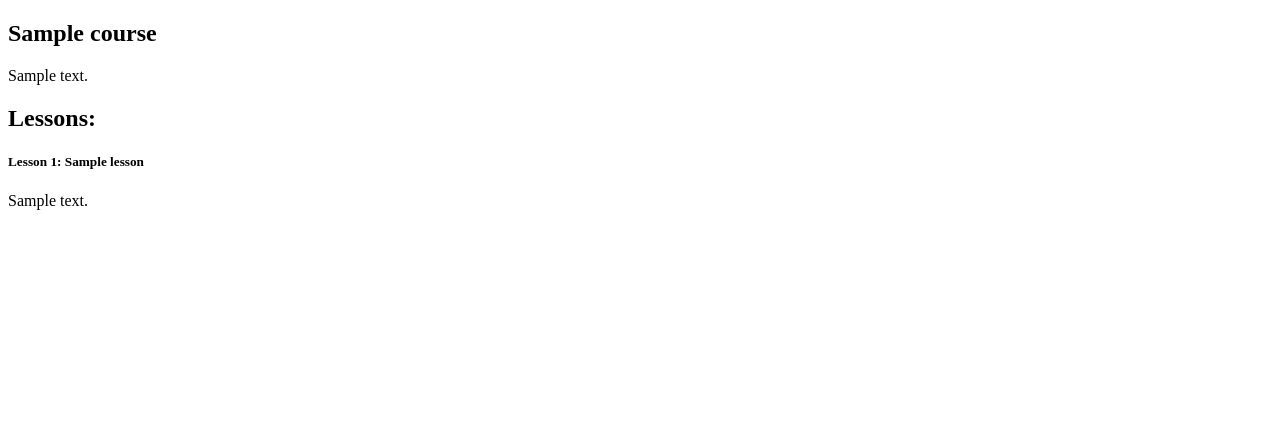
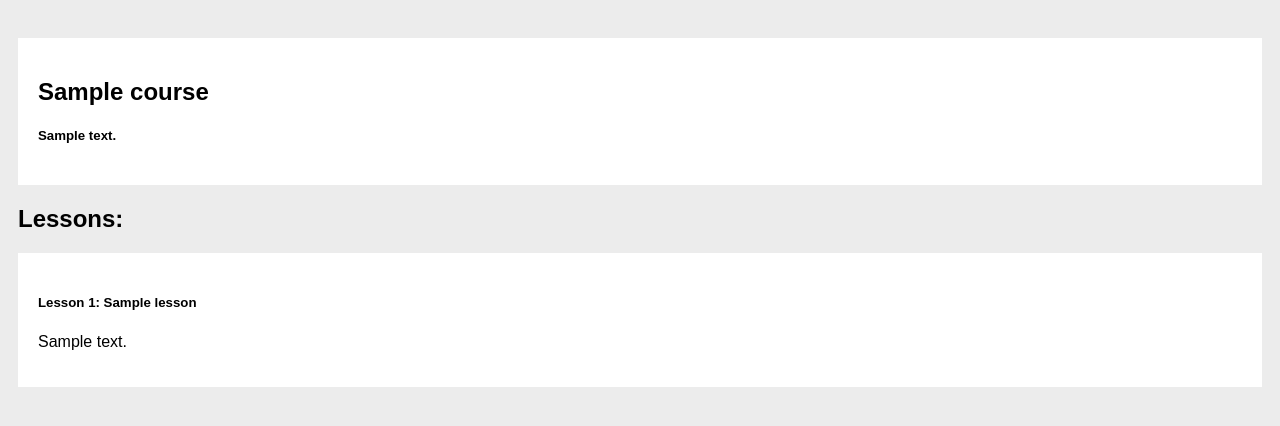
Before and after one commit to rodrigcasio/Django-rcasio-projects, a Django app: template full_django_projects/online_c_template_views_3/onlinecourse/templates/onlinecourse/course_detail.html in a window 1280 px wide. Shown: the top 426 px of the page. Run offline with Django 5.2, Linux system fonts and the light colour scheme; the template is opened without the code that fills it: values that come from a table or form of the project are taken from there, others are empty; tables that the repository leaves empty hold one stand-in row (values such as "Sample post").

Commit message:
`feat:` Style `course_details` page with CSS

```diff
--- a/full_django_projects/online_c_template_views_3/onlinecourse/templates/onlinecourse/course_detail.html
+++ b/full_django_projects/online_c_template_views_3/onlinecourse/templates/onlinecourse/course_detail.html
@@ -3,19 +3,20 @@
 <head>
     <meta charset="UTF-8">
     {% load static %}
+    <link rel="stylesheet" type="text/css" href="{% static 'onlinecourse/course.css' %}">
+
 </head>
 <body>
-    <div>
+    <div class="card">
       <h2> {{ course.name }}</h2>
-      <p> {{ course.description }}</p>
-      <h2> Lessons: </h2>
-      {% for lesson in course.lesson_set.all %}
-        <div>
-          <h5> Lesson {{ lesson.order }}: {{ lesson.title}}</h5>
-          <p>{{ lesson.content }}</p>
-        </div>
+      <h5> {{ course.description }}</h5>
+    </div>
+    <h2> Lessons: </h2>
+    {% for lesson in course.lesson_set.all %}
+    <div class="card">
+      <h5> Lesson {{ lesson.order }}: {{ lesson.title}}</h5>
+      <p>{{ lesson.content }}</p>
+    </div>
       {% endfor %}
-    </div>
-
 </body>
 </html>
```
